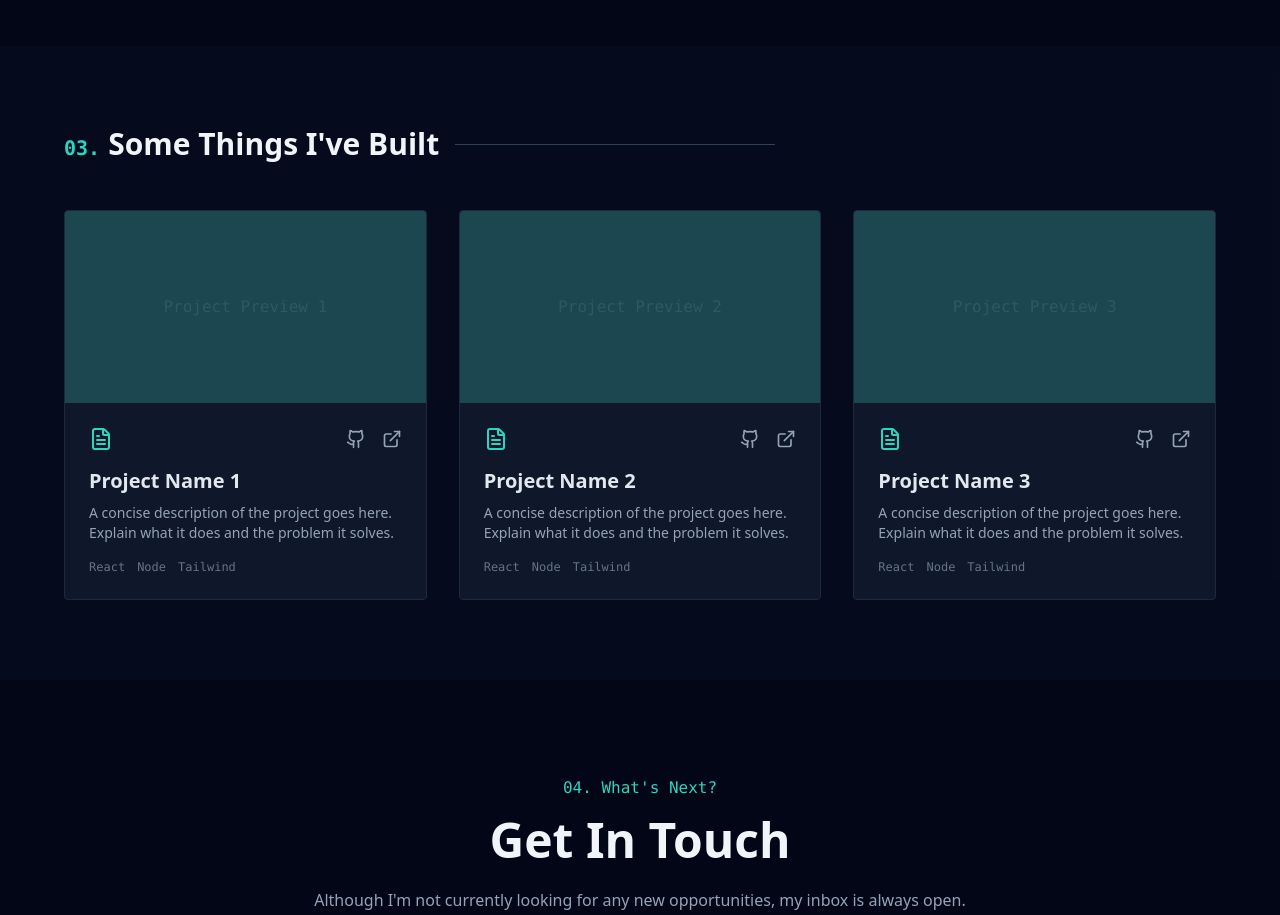
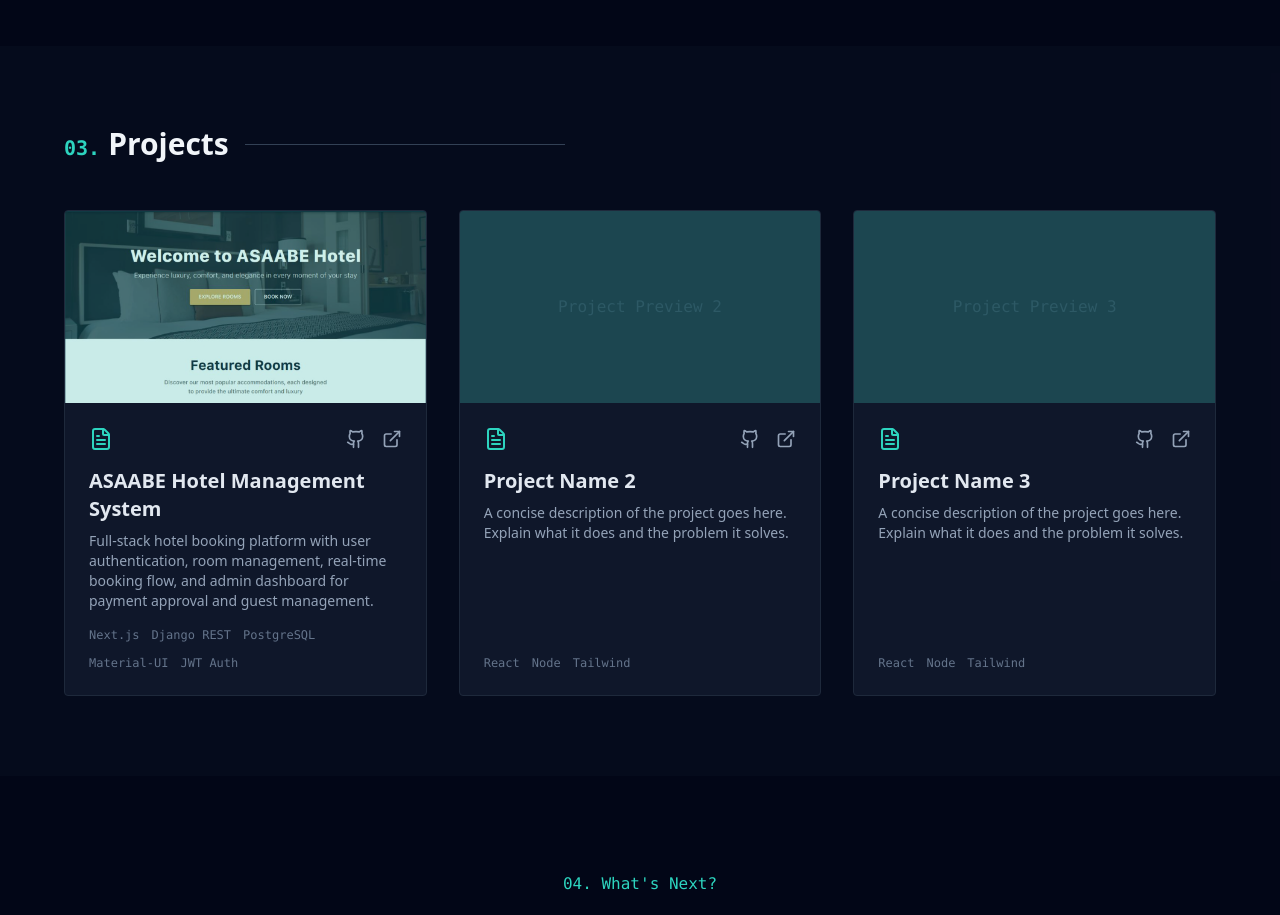
Before and after one commit to Aline-eng/My-Portfolio, a React (Vite) app: page / in a window 1280 px wide. Shown: the part 1960-2875 px from the top of the page. Built offline with nearby package versions, Linux system fonts and the light colour scheme.

Commit message:
added asaabe project

```diff
--- a/src/App.jsx
+++ b/src/App.jsx
@@ -364,17 +364,56 @@ const App = () => {
       <section id="projects" className="px-6 py-20 bg-slate-900/30">
   <div className="max-w-6xl mx-auto">
     <div className="flex items-center gap-4 mb-12">
-            <h2 className="text-3xl font-bold text-slate-100"><span className="mr-2 font-mono text-xl text-teal-400">03.</span>Some Things I've Built</h2>
+      <h2 className="text-3xl font-bold text-slate-100">
+        <span className="mr-2 font-mono text-xl text-teal-400">03.</span>Projects
+      </h2>
       <div className="flex-grow h-px max-w-xs bg-slate-700"></div>
     </div>
 
     <div className="grid gap-8 md:grid-cols-2 lg:grid-cols-3">
-            {[1, 2, 3].map((item) => (
-              <div key={item} className="flex flex-col overflow-hidden transition-all border rounded bg-slate-900 border-slate-800 hover:border-teal-500/50 group">
+      {/* ASAABE Hotel System */}
+      <div className="flex flex-col overflow-hidden transition-all border rounded bg-slate-900 border-slate-800 hover:border-teal-500/50 group">
         <div className="relative h-48 overflow-hidden bg-slate-800">
           <div className="absolute inset-0 transition-all bg-teal-500/20 group-hover:bg-transparent"></div>
-                  {/* Image Placeholder */}
-                  <div className="flex items-center justify-center w-full h-full font-mono text-slate-700">Project Preview {item}</div>
+          <img
+            src="/ASAABE.png"
+            alt="ASAABE Hotel System"
+            className="object-cover w-full h-full"
+          />
+        </div>
+        <div className="flex flex-col flex-grow p-6">
+          <div className="flex items-center justify-between mb-4">
+            <div className="text-teal-400"><FileText size={24} /></div>
+            <div className="flex gap-4 text-slate-400">
+              <a href="https://github.com/Aline-eng/ASAABE_HOTEL_SYSTEM" target="_blank" rel="noopener noreferrer">
+                <Github size={20} className="cursor-pointer hover:text-teal-400" />
+              </a>
+              <a href="https://asaabe-hotel-system.vercel.app" target="_blank" rel="noopener noreferrer">
+                <ExternalLink size={20} className="cursor-pointer hover:text-teal-400" />
+              </a>
+            </div>
+          </div>
+          <h3 className="mb-2 text-xl font-bold transition-colors text-slate-200 group-hover:text-teal-400">
+            ASAABE Hotel Management System
+          </h3>
+          <p className="flex-grow mb-4 text-sm text-slate-400">
+            Full-stack hotel booking platform with user authentication, room management, real-time booking flow, and admin dashboard for payment approval and guest management.
+          </p>
+          <div className="flex flex-wrap gap-3 font-mono text-xs text-slate-500">
+            <span>Next.js</span>
+            <span>Django REST</span>
+            <span>PostgreSQL</span>
+            <span>Material-UI</span>
+            <span>JWT Auth</span>
+          </div>
+        </div>
+      </div>
+
+      {/* Placeholder Project 2 */}
+      <div className="flex flex-col overflow-hidden transition-all border rounded bg-slate-900 border-slate-800 hover:border-teal-500/50 group">
+        <div className="relative h-48 overflow-hidden bg-slate-800">
+          <div className="absolute inset-0 transition-all bg-teal-500/20 group-hover:bg-transparent"></div>
+          <div className="flex items-center justify-center w-full h-full font-mono text-slate-700">Project Preview 2</div>
         </div>
         <div className="flex flex-col flex-grow p-6">
           <div className="flex items-center justify-between mb-4">
@@ -384,7 +423,7 @@ const App = () => {
               <ExternalLink size={20} className="cursor-pointer hover:text-teal-400" />
             </div>
           </div>
-                  <h3 className="mb-2 text-xl font-bold transition-colors text-slate-200 group-hover:text-teal-400">Project Name {item}</h3>
+          <h3 className="mb-2 text-xl font-bold transition-colors text-slate-200 group-hover:text-teal-400">Project Name 2</h3>
           <p className="flex-grow mb-4 text-sm text-slate-400">
             A concise description of the project goes here. Explain what it does and the problem it solves.
           </p>
@@ -395,7 +434,32 @@ const App = () => {
           </div>
         </div>
       </div>
-            ))}
+
+      {/* Placeholder Project 3 */}
+      <div className="flex flex-col overflow-hidden transition-all border rounded bg-slate-900 border-slate-800 hover:border-teal-500/50 group">
+        <div className="relative h-48 overflow-hidden bg-slate-800">
+          <div className="absolute inset-0 transition-all bg-teal-500/20 group-hover:bg-transparent"></div>
+          <div className="flex items-center justify-center w-full h-full font-mono text-slate-700">Project Preview 3</div>
+        </div>
+        <div className="flex flex-col flex-grow p-6">
+          <div className="flex items-center justify-between mb-4">
+            <div className="text-teal-400"><FileText size={24} /></div>
+            <div className="flex gap-4 text-slate-400">
+              <Github size={20} className="cursor-pointer hover:text-teal-400" />
+              <ExternalLink size={20} className="cursor-pointer hover:text-teal-400" />
+            </div>
+          </div>
+          <h3 className="mb-2 text-xl font-bold transition-colors text-slate-200 group-hover:text-teal-400">Project Name 3</h3>
+          <p className="flex-grow mb-4 text-sm text-slate-400">
+            A concise description of the project goes here. Explain what it does and the problem it solves.
+          </p>
+          <div className="flex gap-3 font-mono text-xs text-slate-500">
+            <span>React</span>
+            <span>Node</span>
+            <span>Tailwind</span>
+          </div>
+        </div>
+      </div>
     </div>
   </div>
 </section>
```
Also changed, not shown: public/ASAABE.png (added). Lines whose indentation alone changed are shown as unchanged.
